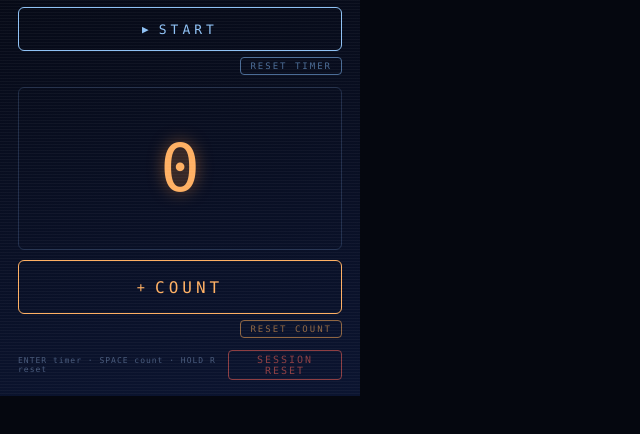
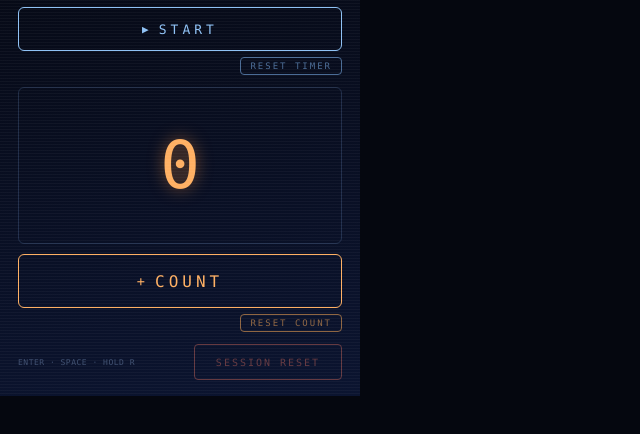
Before and after one commit to tokumaru-labs/arcade-counter-timer, a website with bundled scripts: page popup.html in a window 1280 px wide. Shown: the part 144-578 px from the top of the page, without its empty margins (0-640 px from the left). Built offline with nearby package versions, Linux system fonts and the light colour scheme; some packages are replaced by stand-ins of ours.

Commit message:
Refine footer and session reset styling
Co-Authored-By: Claude Opus 4.8 <noreply@anthropic.com>

```diff
--- a/popup.css
+++ b/popup.css
@@ -383,16 +383,20 @@ body {
   display: flex;
   align-items: center;
   justify-content: space-between;
+  gap: 10px;
   margin: 12px 0 0;
 }
 
-/* Secondary now that the buttons are labelled: small, dim, out of the way. */
+/* Secondary now that the buttons are labelled: small, dim, out of the way.
+   Must stay on one line at 360px — the full wording lives in the title. */
 .hints {
   margin: 0;
   font-size: 8px;
-  letter-spacing: 1px;
+  letter-spacing: 0.5px;
+  white-space: nowrap;
+  overflow: hidden;
   color: var(--dim);
-  opacity: 0.7;
+  opacity: 0.6;
 }
 
 /* --------------------------------------------------- hold-to-confirm -- */
@@ -468,9 +472,25 @@ body {
   color: #d6934f;
 }
 
+/* Quieter than before: a step above the small resets, well below START/COUNT.
+   Sized so the tap target stays comfortable despite the lower contrast. */
 .hold--session {
-  color: var(--red);
+  display: flex;
+  flex: none;
+  align-items: center;
+  justify-content: center;
+  min-width: 148px;
+  min-height: 36px;
+  padding: 3px 8px;
   font-size: 10px;
+  white-space: nowrap;
+  color: #a2544f;
+  opacity: 0.6;
+}
+
+.hold--session:hover,
+.hold--session:focus-visible {
+  opacity: 0.85;
 }
 
 /* -------------------------------------------------------------- stats -- */
--- a/popup.html
+++ b/popup.html
@@ -80,7 +80,12 @@
         <p id="live-region" class="visually-hidden" role="status" aria-live="polite"></p>
 
         <footer class="footer">
-          <p class="hints">ENTER timer &middot; SPACE count &middot; HOLD R reset</p>
+          <p
+            class="hints"
+            title="ENTER: start or stop the timer. SPACE: add one to the count. Hold R: reset the session."
+          >
+            ENTER &middot; SPACE &middot; HOLD R
+          </p>
           <button
             id="btn-reset"
             class="hold hold--session"
```
